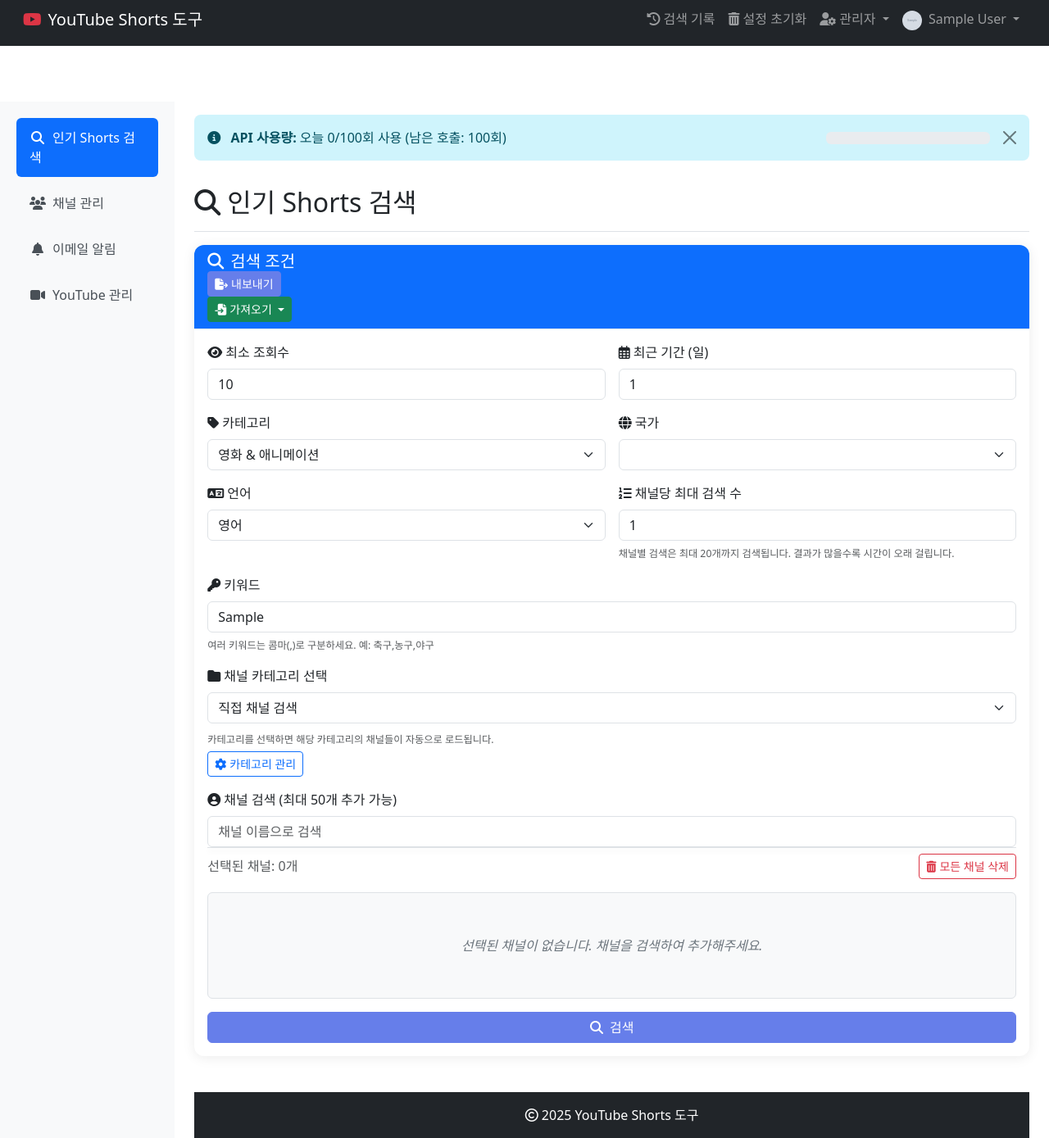
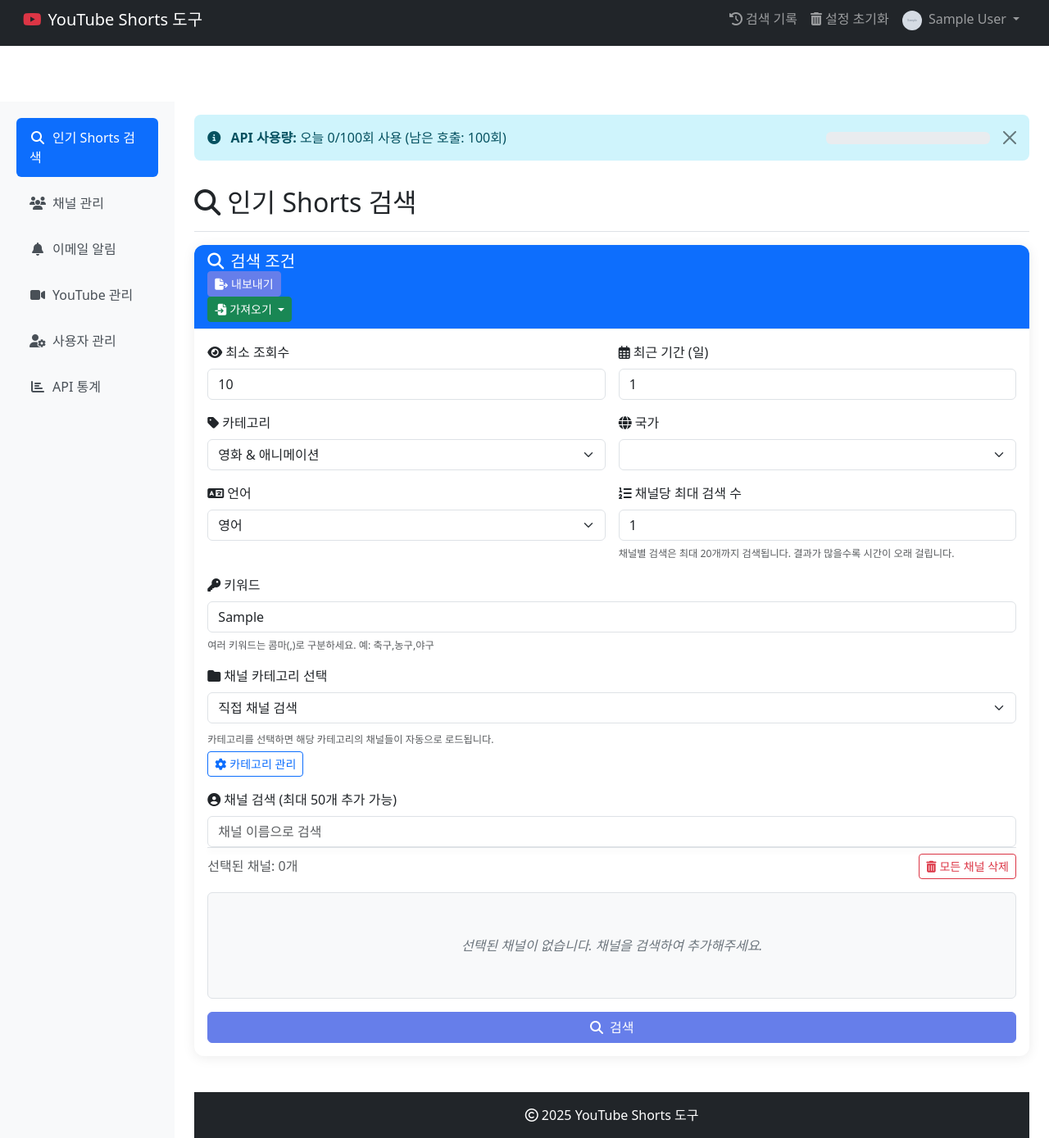
Before and after one commit to iops-leo/youtube-shorts-finder, a Flask app: page / in a window 1280 px wide. Shown: the whole page at 82% size. Run offline with Flask 3, Linux system fonts and the light colour scheme; a user stored in the database is signed in; tables that the repository leaves empty hold one stand-in row (values such as "Sample post"); grey boxes marked "Sample" are stand-in pictures; some libraries are stand-ins or nearby versions.

Commit message:
네비게이션 UI: 정상 작동하던 사이드바 토글 햄버거 메뉴로 복구
- 이전에 정상 작동하던 햄버거 버튼으로 되돌림 (sidebarMenu 토글)
- 복잡한 모바일 메뉴 구조 제거하고 단순화
- 관리자 메뉴(사용자 관리, API 통계)를 사이드바에 추가
- 사이드바가 모바일에서도 정상 작동하도록 클래스 수정
- 상단 네비게이션은 검색 기록, 설정 초기화, 사용자 프로필만 유지

🤖 Generated with [Claude Code](https://claude.ai/code)

Co-Authored-By: Claude <noreply@anthropic.com>

```diff
--- a/templates/index.html
+++ b/templates/index.html
@@ -20,83 +20,19 @@
                 <i class="fab fa-youtube text-danger me-2"></i>YouTube Shorts 도구
             </a>
 
-            <button class="navbar-toggler" type="button" data-bs-toggle="collapse" data-bs-target="#navbarCollapse" aria-controls="navbarCollapse" aria-expanded="false" aria-label="Toggle navigation">
-                <span class="navbar-toggler-icon"></span>
+            <button class="navbar-toggler" type="button" data-bs-toggle="collapse" data-bs-target="#sidebarMenu" aria-controls="sidebarMenu" aria-expanded="false" aria-label="Toggle navigation">
+                <i class="fas fa-bars"></i>
             </button>
 
-            <div class="collapse navbar-collapse" id="navbarCollapse">
-                <!-- 모바일에서만 보이는 메인 메뉴 -->
-                <ul class="navbar-nav me-auto d-lg-none">
+            <div class="collapse navbar-collapse" id="navbarNav">
+                <ul class="navbar-nav ms-auto">
                     <li class="nav-item">
-                        <a class="nav-link" id="mobile-nav-search" href="#page-search">
-                            <i class="fas fa-search me-2"></i>인기 Shorts 검색
-                        </a>
-                    </li>
-                    <li class="nav-item">
-                        <a class="nav-link" id="mobile-nav-channels" href="#page-channels">
-                            <i class="fas fa-users me-2"></i>채널 관리
-                        </a>
-                    </li>
-                    <li class="nav-item">
-                        <a class="nav-link" href="/notifications">
-                            <i class="fas fa-bell me-2"></i>이메일 알림
-                        </a>
-                    </li>
-                    <li class="nav-item">
-                        <a class="nav-link" href="/youtube-management">
-                            <i class="fas fa-video me-2"></i>YouTube 관리
-                        </a>
-                    </li>
-                    {% if current_user.is_admin() %}
-                    <li class="nav-item">
-                        <a class="nav-link" href="/admin/users">
-                            <i class="fas fa-user-cog me-2"></i>사용자 관리
-                        </a>
-                    </li>
-                    <li class="nav-item">
-                        <a class="nav-link" href="/admin/stats">
-                            <i class="fas fa-chart-bar me-2"></i>API 통계
-                        </a>
-                    </li>
-                    {% endif %}
-                    <li><hr class="dropdown-divider"></li>
-                </ul>
-
-                <!-- 데스크탑용 우측 메뉴 -->
-                <ul class="navbar-nav ms-auto">
-                    <!-- 데스크탑에서만 보이는 유틸리티 메뉴 -->
-                    <li class="nav-item d-none d-lg-block">
                         <a class="nav-link" href="#" id="historyButton" data-bs-toggle="modal" data-bs-target="#historyModal">
                             <i class="fas fa-history me-1"></i>검색 기록
                         </a>
                     </li>
-                    <li class="nav-item d-none d-lg-block">
+                    <li class="nav-item">
                         <a class="nav-link" href="#" id="resetSettings">
-                            <i class="fas fa-trash-alt me-1"></i>설정 초기화
-                        </a>
-                    </li>
-
-                    <!-- 어드민 드롭다운 (데스크탑만) -->
-                    {% if current_user.is_admin() %}
-                    <li class="nav-item dropdown d-none d-lg-block">
-                        <a class="nav-link dropdown-toggle" href="#" id="adminDropdown" role="button" data-bs-toggle="dropdown" aria-expanded="false">
-                            <i class="fas fa-user-cog me-1"></i>관리자
-                        </a>
-                        <ul class="dropdown-menu dropdown-menu-end" aria-labelledby="adminDropdown" style="background-color: #343a40 !important; border: 1px solid #495057;">
-                            <li><a class="dropdown-item" href="/admin/users" style="color: #ffffff !important;"><i class="fas fa-users me-1"></i>사용자 관리</a></li>
-                            <li><a class="dropdown-item" href="/admin/stats" style="color: #ffffff !important;"><i class="fas fa-chart-line me-1"></i>API 통계</a></li>
-                        </ul>
-                    </li>
-                    {% endif %}
-
-                    <!-- 모바일용 유틸리티 메뉴 -->
-                    <li class="nav-item d-lg-none">
-                        <a class="nav-link" href="#" id="mobileHistoryButton" data-bs-toggle="modal" data-bs-target="#historyModal">
-                            <i class="fas fa-history me-1"></i>검색 기록
-                        </a>
-                    </li>
-                    <li class="nav-item d-lg-none">
-                        <a class="nav-link" href="#" id="mobileResetSettings">
                             <i class="fas fa-trash-alt me-1"></i>설정 초기화
                         </a>
                     </li>
@@ -127,8 +63,8 @@
 
     <div class="container-fluid mt-5 pt-3">
         <div class="row">
-            <!-- 사이드바 메뉴 (데스크탑에서만 표시) -->
-            <div class="col-lg-2 d-none d-lg-block bg-light sidebar" id="sidebarMenu">
+            <!-- 사이드바 메뉴 -->
+            <div class="col-md-3 col-lg-2 d-md-block bg-light sidebar collapse show" id="sidebarMenu">
                 <div class="position-sticky pt-3">
                     <ul class="nav flex-column">
                         <li class="nav-item">
@@ -151,12 +87,24 @@
                                 <i class="fas fa-video me-2"></i>YouTube 관리
                             </a>
                         </li>
+                        {% if current_user.is_admin() %}
+                        <li class="nav-item">
+                            <a class="nav-link" href="/admin/users">
+                                <i class="fas fa-user-cog me-2"></i>사용자 관리
+                            </a>
+                        </li>
+                        <li class="nav-item">
+                            <a class="nav-link" href="/admin/stats">
+                                <i class="fas fa-chart-bar me-2"></i>API 통계
+                            </a>
+                        </li>
+                        {% endif %}
                     </ul>
                 </div>
             </div>
 
             <!-- 메인 콘텐츠 영역 -->
-            <main class="col-12 col-lg-10 px-4">
+            <main class="col-md-9 ms-sm-auto col-lg-10 px-md-4">
                 {% with messages = get_flashed_messages(with_categories=true) %}
                     {% if messages %}
                         {% for category, message in messages %}
```
